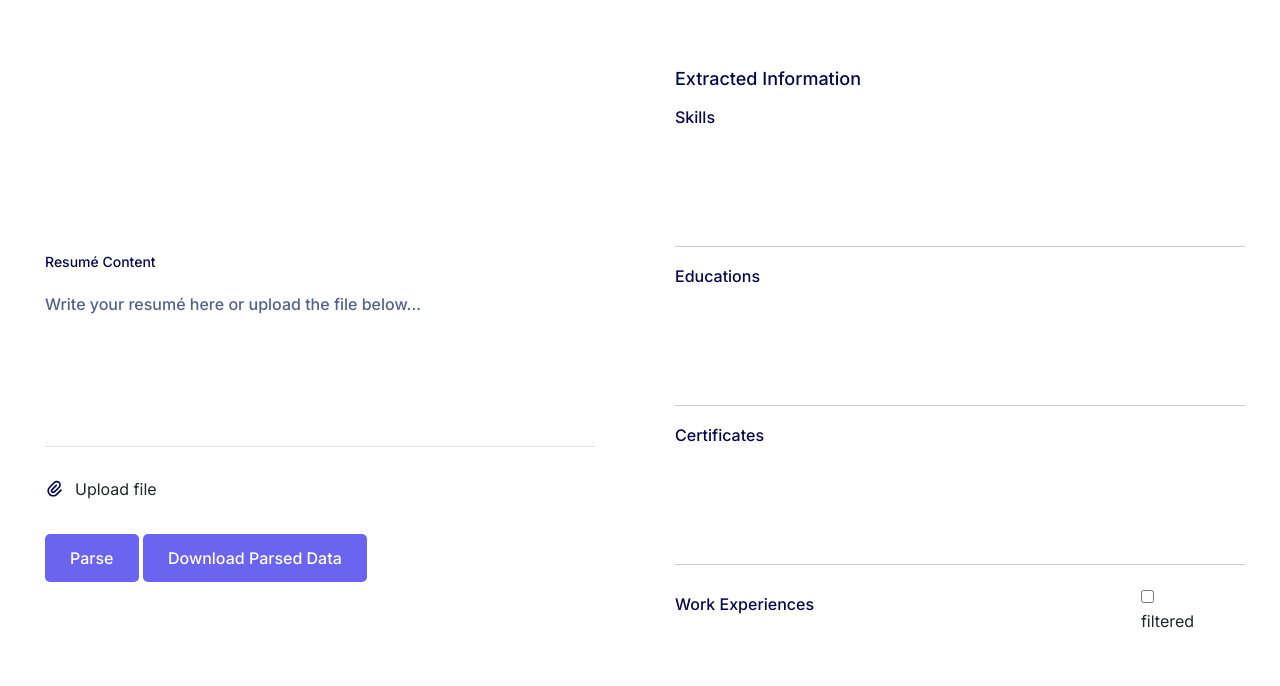
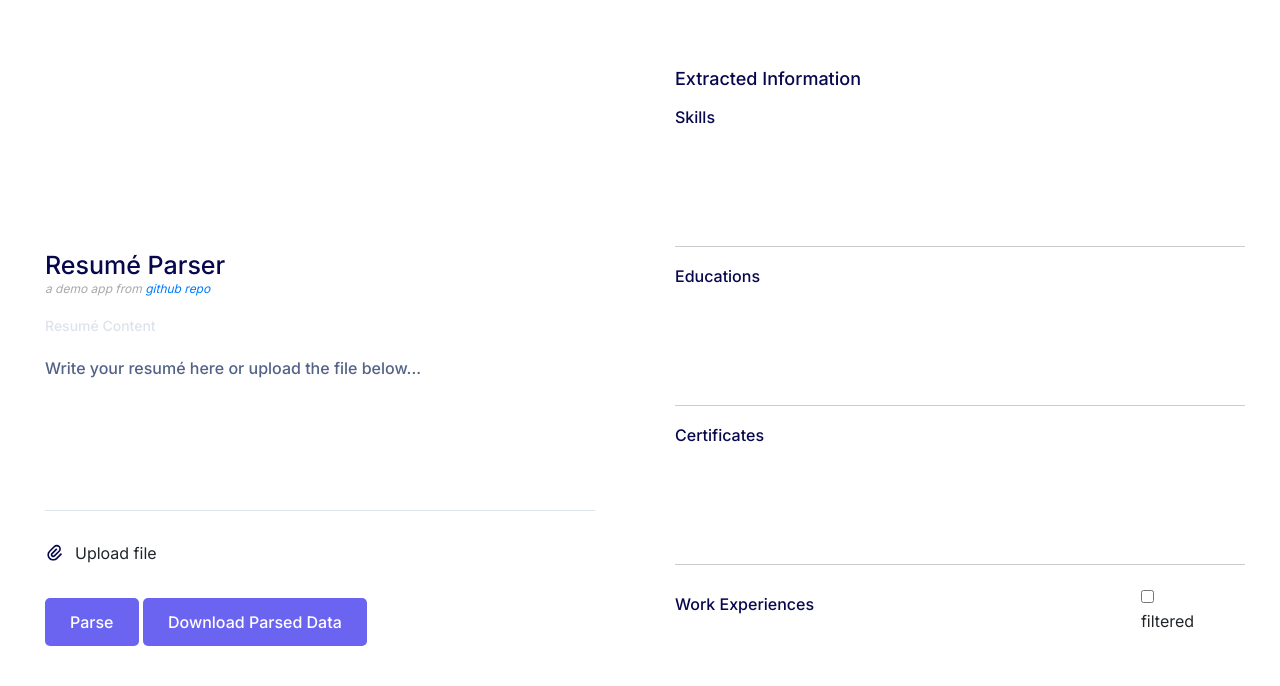
Before and after one commit to thassung/Resume_Parser, a Flask app: page / in a window 1280 px wide. Shown: the top 686 px of the page. Run offline with Flask 3, Linux system fonts and the light colour scheme; parts of the project's set-up code (start-up, migrations or seed data) failed here and were passed over; some libraries are stand-ins or nearby versions.

Commit message:
add header

```diff
--- a/app/static/style.css
+++ b/app/static/style.css
@@ -10,6 +10,24 @@ body {
 .spacer {
     height: 250px;
     visibility: hidden;
+}
+.header {
+    width: 100%;
+    border: none;
+    background: #FFFFFF;
+    font-weight: 500;
+    font-size: 25px;
+    font-style: bold;
+    color: #07074D;
+    outline: none;
+    resize: none;
+    margin-bottom: 0px;
+}
+.brief-description {
+    margin-top: 0px;
+    font-style: italic;
+    color:darkgray;
+    font-size: 12px;
 }
 .formbold-main-wrapper {
     display: flex;
@@ -85,7 +103,7 @@ body {
     border-color: #6A64F1;
 }
 .formbold-form-label {
-    color: #07074D;
+    color: #DDE3EC;
     font-weight: 500;
     font-size: 14px;
     line-height: 24px;
--- a/app/templates/index.html
+++ b/app/templates/index.html
@@ -18,6 +18,12 @@
         <div class="formbold-form-wrapper">
           <form id="resumeForm">
             <div class="spacer"></div>
+            <div>
+              <h1 class="header">Resumé Parser</h1>
+              <p class="brief-description">
+                <em>a demo app from <a href='https://github.com/thassung/Resume_Parser'>github repo</a></em>
+              </p>
+            </div>
             <div class="formbold-textarea">
                 <textarea
                     rows="6"
```
